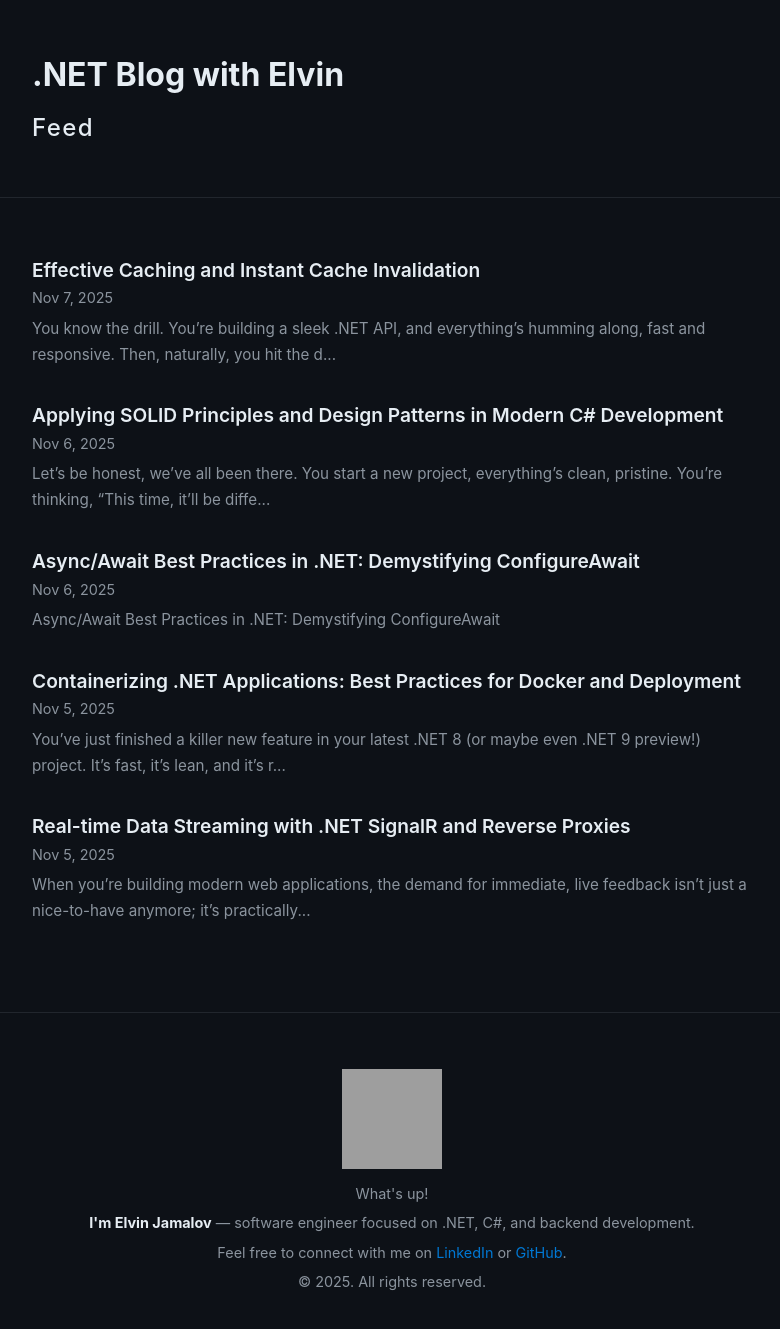
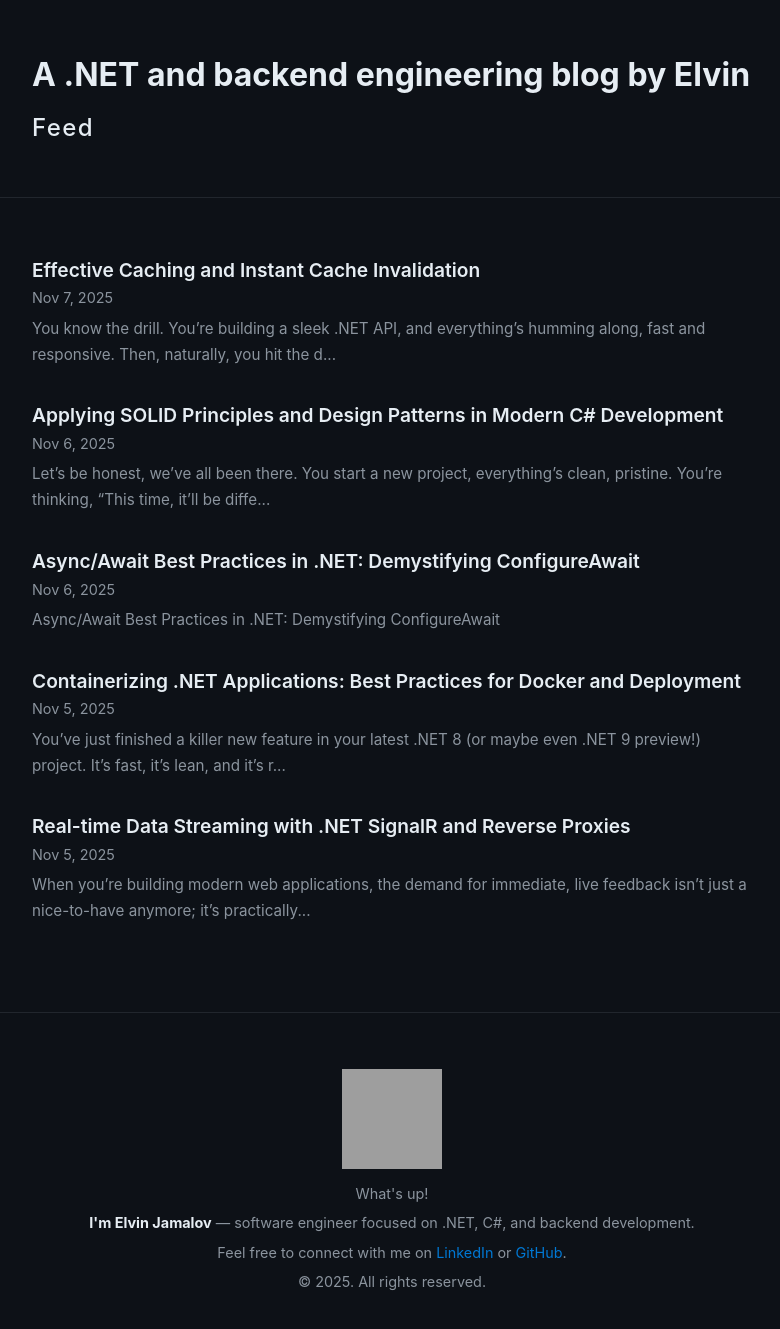
Before and after one commit to elweezy/blog-bot, a Jekyll site: the page built from index.html, in a window 1280 px wide, cut to the strip 0-1355 px from the top of the page. Shown: the top 1329 px of the strip, without its empty margins (248-1028 px from the left). Built offline with Jekyll 4.4.1, drawn with Linux system fonts in a browser that asks for light colours; the list of posts is cut into pages by our own code; grey boxes are pictures that could not be loaded.

```diff
--- a/_config.yml
+++ b/_config.yml
@@ -1,9 +1,10 @@
 # ---- Basic site info ----
-title: ".NET Blog with Elvin"
+title: "A .NET and backend engineering blog by Elvin"
 author: "Elvin Jamalov"
 email: dzhamalov.elvin@gmail.com
-url: "https://elweezy.github.io" # main domain
-baseurl: "/blog-bot" # must match repo name for project pages
+url: "https://elweezystack.net" # main domain
+baseurl: ""
+tagline: "Pragmatic .NET, backend, and automation notes"
 timezone: "UTC"
 lang: "en"
 
```
